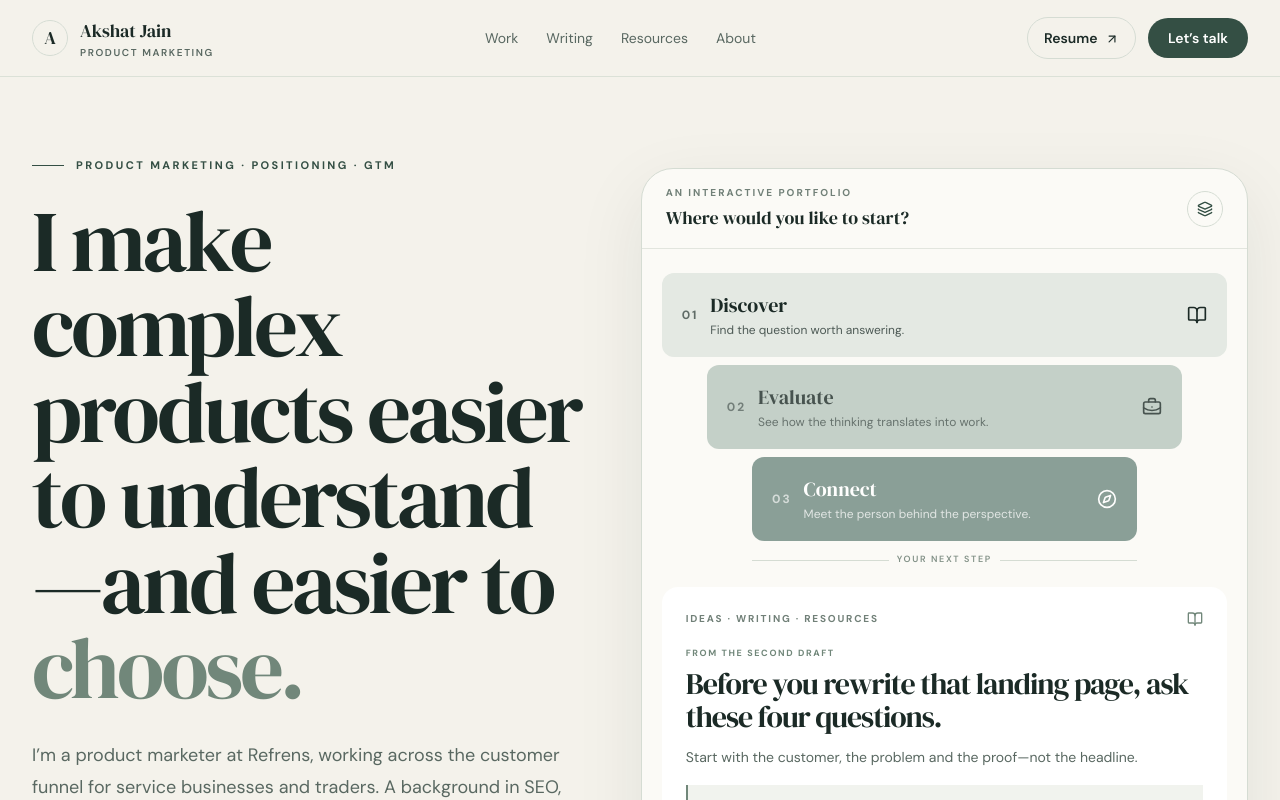
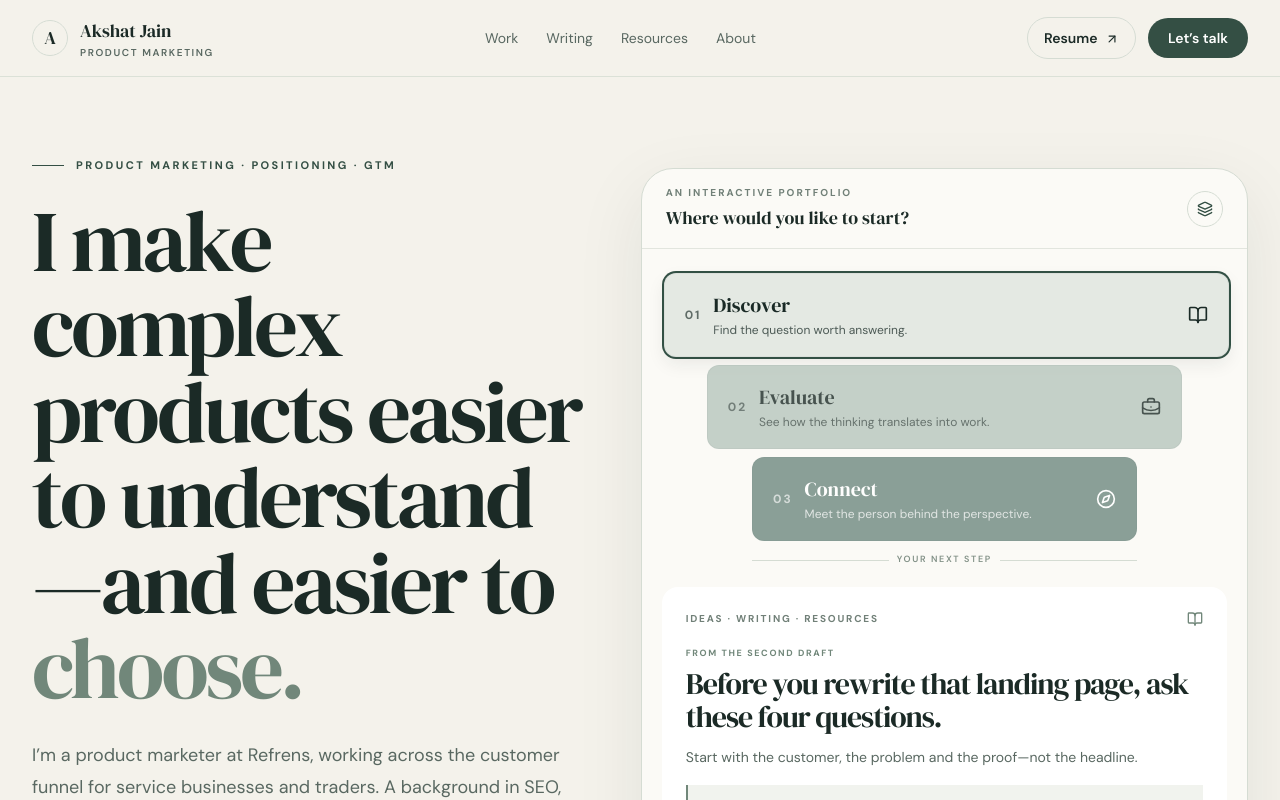
Before and after one commit to akshatjain4377-commits/Akshat-Jain-PMM-Portfolio, a React (Vite) app: page / in a window 1280 px wide. Shown: the top 800 px of the page. Built offline with nearby package versions, Linux system fonts and the light colour scheme.

Commit message:
Add restrained motion for the interactive funnel

```diff
--- a/src/index.css
+++ b/src/index.css
@@ -55,3 +55,44 @@ h1, h2, h3, h4, h5, h6 {
     transition-duration: 0.01ms !important;
   }
 }
+
+.funnel-stage {
+  position: relative;
+  border: 1px solid rgba(52, 79, 68, 0.06);
+  transition:
+    opacity 220ms ease,
+    width 280ms cubic-bezier(0.2, 0.75, 0.25, 1),
+    transform 220ms ease,
+    box-shadow 220ms ease,
+    filter 220ms ease;
+}
+
+.funnel-stage.is-active {
+  opacity: 1;
+  transform: translateX(2px);
+  box-shadow: 0 0 0 2px #344F44, 0 7px 18px rgba(27, 42, 38, 0.08);
+  filter: saturate(1.08);
+}
+
+.funnel-detail {
+  animation: funnel-panel-in 240ms cubic-bezier(0.2, 0.75, 0.25, 1) both;
+}
+
+@keyframes funnel-panel-in {
+  from {
+    opacity: 0.25;
+    transform: translateY(7px);
+  }
+  to {
+    opacity: 1;
+    transform: translateY(0);
+  }
+}
+
+@media (prefers-reduced-motion: reduce) {
+  .funnel-stage,
+  .funnel-detail {
+    animation: none !important;
+    transition: none !important;
+  }
+}
```
